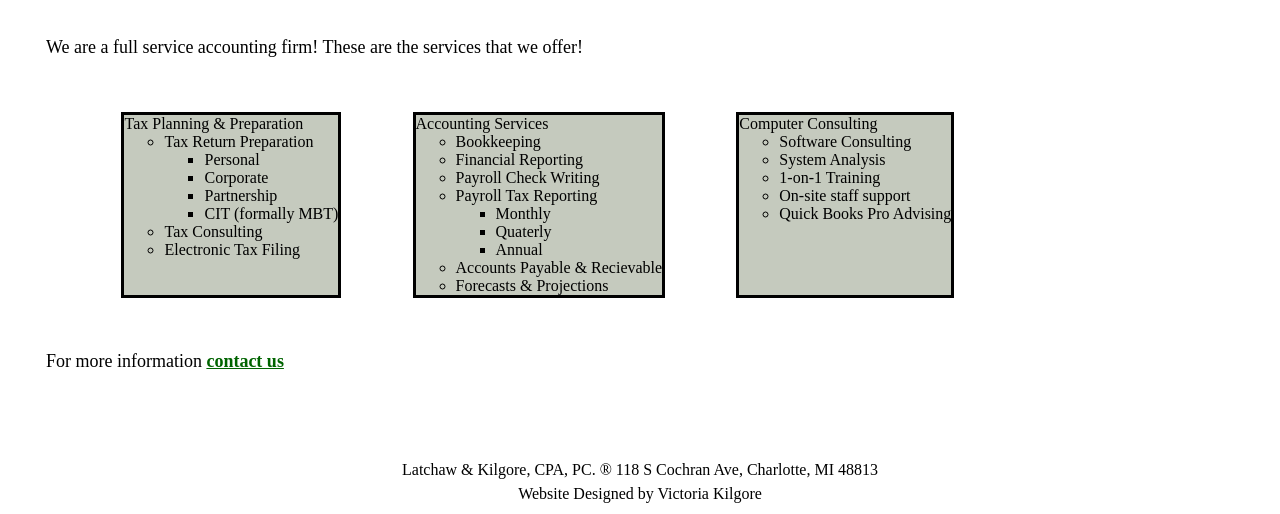
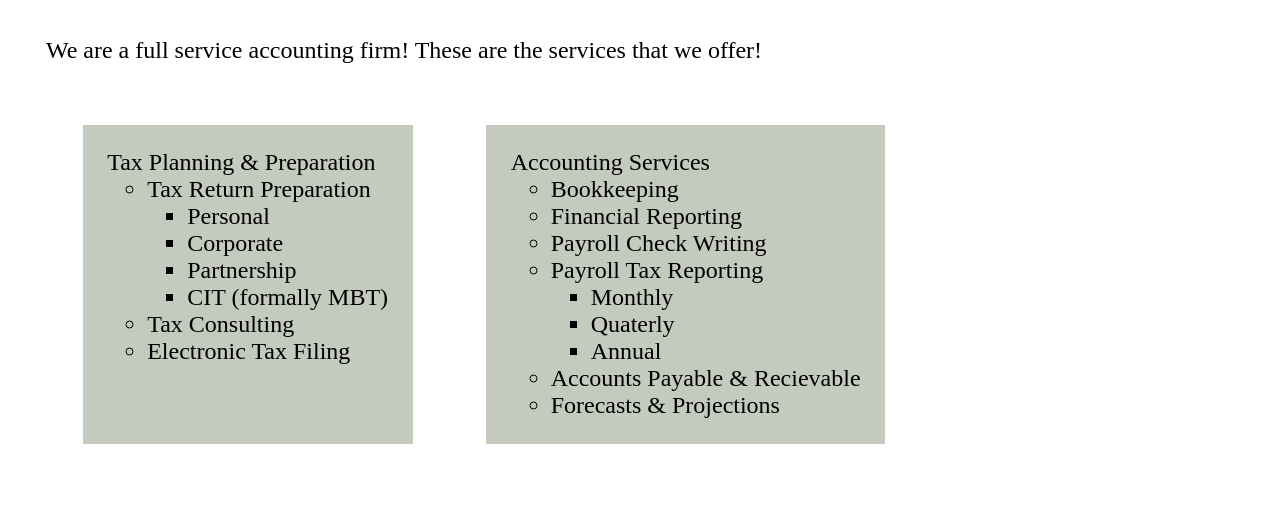
Before and after one commit to kilgorev/latchawkilgore, a plain HTML site: page services.html in a window 1280 px wide. Shown: the part 216-730 px from the top of the page. Drawn offline with nearby package versions, Linux system fonts and the light colour scheme.

Commit message:
better services

```diff
--- a/assets/stylesheets/services.css
+++ b/assets/stylesheets/services.css
@@ -1,6 +1,7 @@
 p{
-    font-size: large;
+    font-size: x-large;
 }
+
 section, aside{
     margin-left: 3%;
 }
@@ -31,11 +32,15 @@ ol {
     display: flex;
     flex-wrap: wrap;
     list-style-type: none;
+    padding: 0px;
 }
 
 .li-heading {
-    border-style: solid;
     background-color:  #48593551;
     margin:3%;
+    padding: 2%;
+}
 
+li {
+    font-size: x-large;
 }
```
